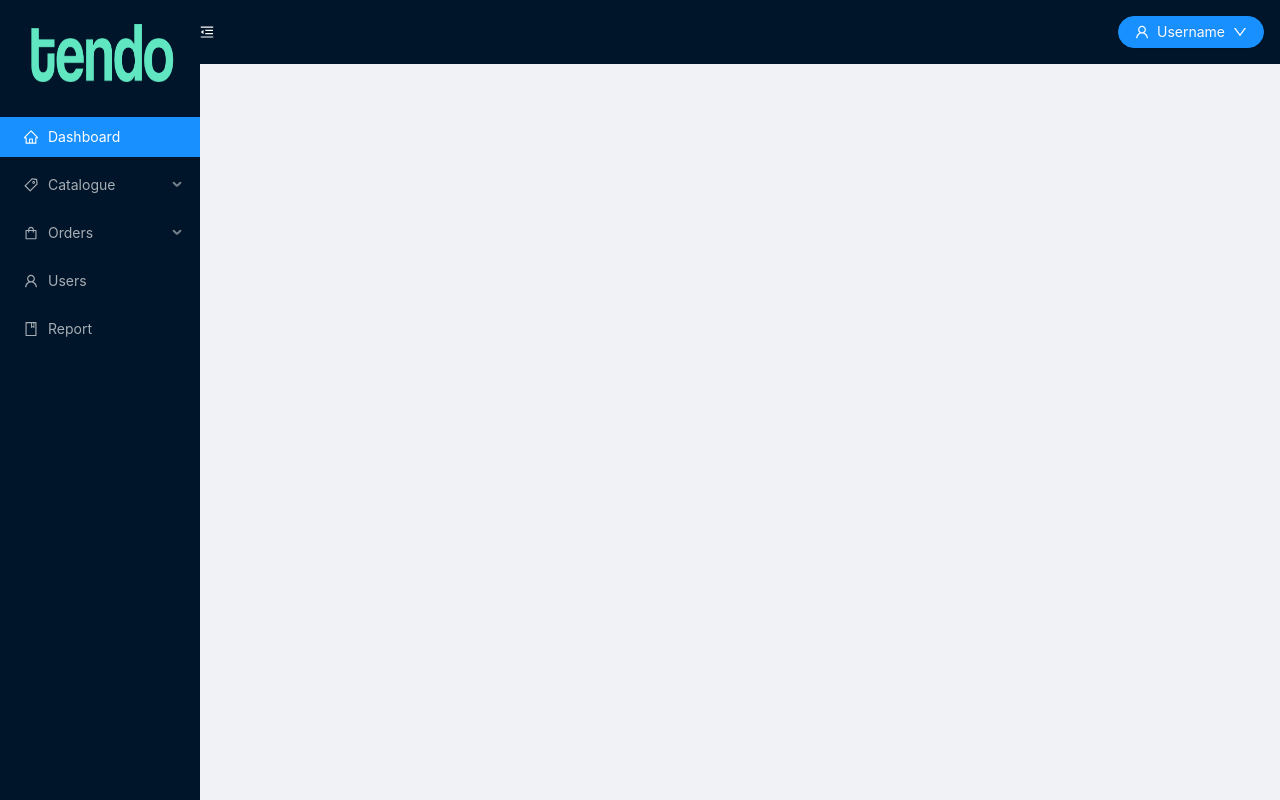
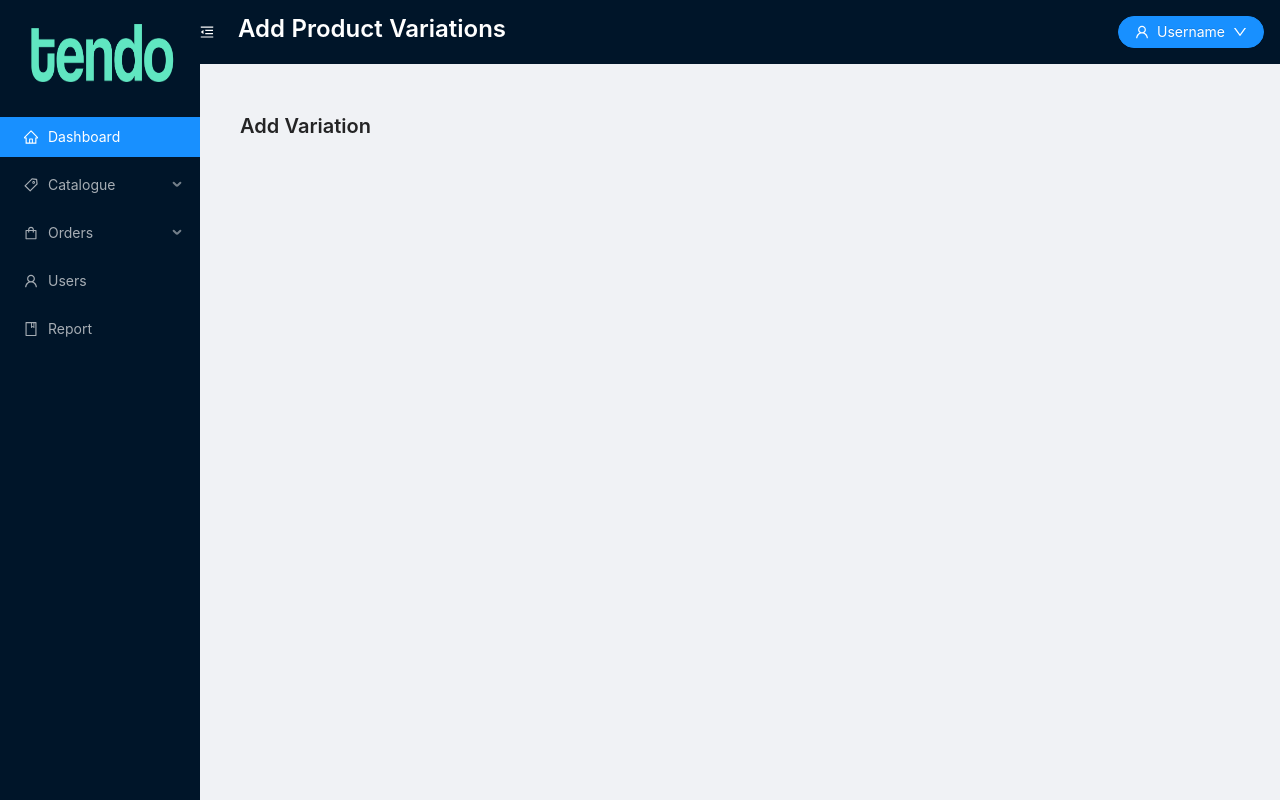
Before and after one commit to LadyDzidzor/ant-design-dashboard, a React (Create React App) app: page /dashboard/add-variations in a window 1280 px wide. Built offline with nearby package versions, Linux system fonts and the light colour scheme.

Commit message:
variation add

```diff
--- /dev/null
+++ b/src/components/addvariation.component.jsx
@@ -0,0 +1,13 @@
+import React from "react";
+import { Typography } from "antd";
+
+const AddProductVariation = () => {
+  const { Title } = Typography;
+  return (
+    <>
+      <Title level={4}>Add Variation</Title>
+    </>
+  );
+};
+
+export default AddProductVariation;
--- a/src/core/dashboard.routes.js
+++ b/src/core/dashboard.routes.js
@@ -4,6 +4,7 @@
 
 import React from "react";
 import AddProduct from "../components/addproduct.component";
+import AddProductVariation from "../components/addvariation.component";
 import HomeComponent from "../components/dashboard.component";
 
 const Routes = [
@@ -35,6 +36,11 @@ const Routes = [
       </>
     ),
     name: () => <>Upload CSV</>,
+  },
+  {
+    path: "/dashboard/add-variations",
+    main: AddProductVariation,
+    name: () => <>Add Product Variations</>,
   },
   {
     path: "/dashboard/variations",
```
